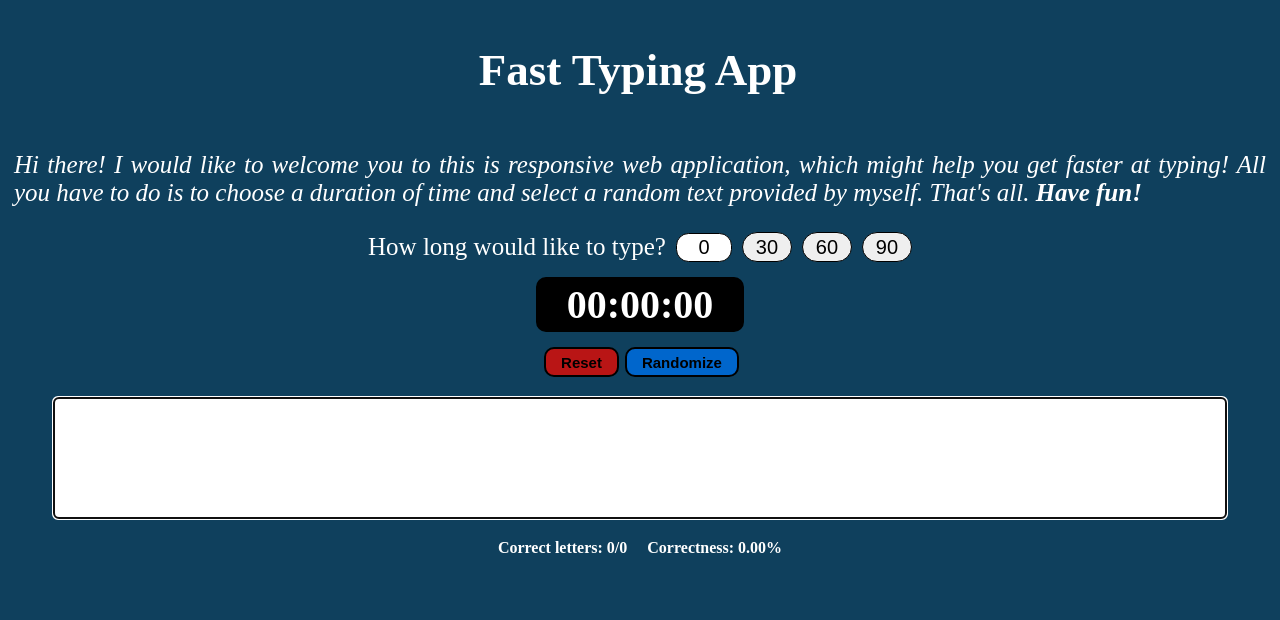
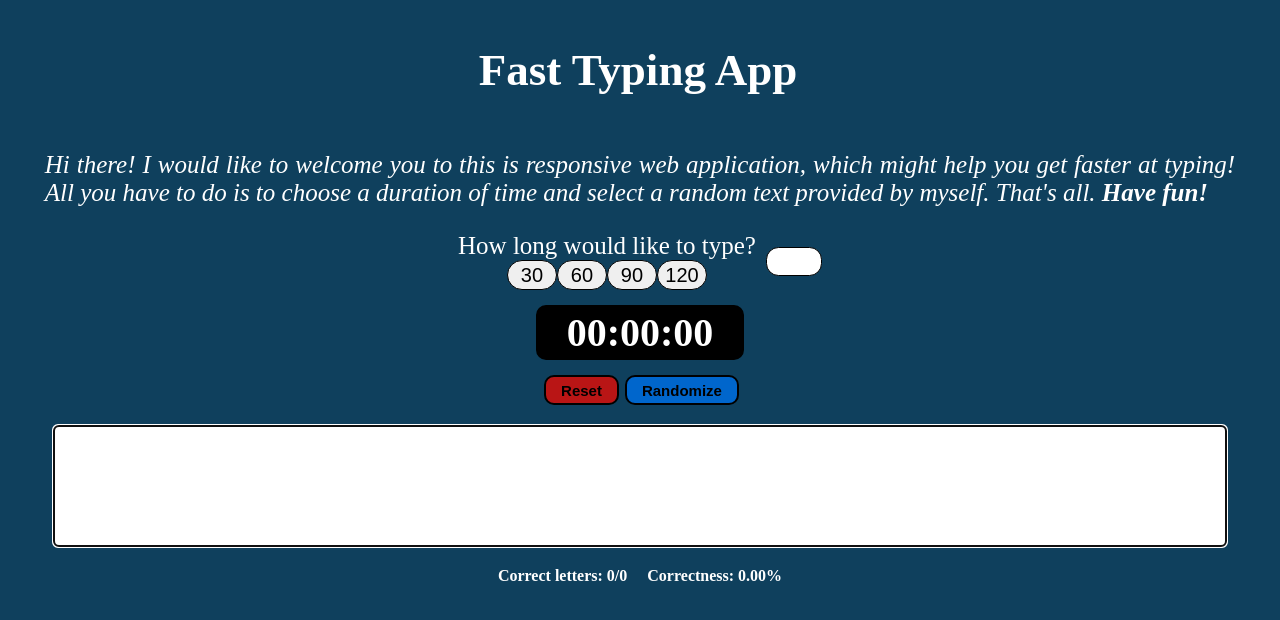
Before and after one commit to Paveu99/Fast-Typing-App, a React (Vite) app: page / in a window 1280 px wide. Shown: the top 620 px of the page. Built offline with nearby package versions, Linux system fonts and the light colour scheme.

Commit message:
Better validation of input data:
- now values containing are no longer possible to type in

```diff
--- a/src/App.tsx
+++ b/src/App.tsx
@@ -17,19 +17,14 @@ function App() {
             <header>
                 <AppName/>
             </header>
-            <section style={{display: "flex", justifyContent: "center"}}>
+            <section style={{display: "flex", justifyContent: "center", width: "93vw", margin: 'auto'}}>
                 <Description/>
             </section>
             <section>
                 <div className="time-choosing">
+                    <div className="question">
                         <label style={{fontSize: "25px"}}>How long would like to type?</label>
-                    <input
-                        type="number"
-                        value={timeChosen}
-                        onChange={e => checkInput(Number(e.target.value))}
-                        min={20}
-                        className="time-input"
-                    />
+                        <div className="buttons">
                             <button
                                 className="time-shortcut"
                                 onClick={() => checkInput(30)}
@@ -49,8 +44,33 @@ function App() {
                             >
                                 90
                             </button>
+                            <button
+                                className="time-shortcut"
+                                value={90}
+                                onClick={() => checkInput(120)}
+                            >
+                                120
+                            </button>
                         </div>
-                <InputCheck option={timeChosen}/>
+                    </div>
+                    <input
+                        type="number"
+                        value={(timeChosen < 1) ? '' : timeChosen}
+                        onChange={(e) => {
+                            const rawValue = e.target.value;
+
+                            if (/^\d*$/.test(rawValue) || rawValue === '') {
+                                const newValue = rawValue === '' ? 0 : Math.min(Number(rawValue), 999);
+                                checkInput(newValue);
+                            }
+                        }}
+                        className="time-input"
+                        max={999}
+                    />
+                </div>
+                <InputCheck
+                    option={timeChosen}
+                />
             </section>
         </div>
     )
```
Lines whose indentation alone changed are shown as unchanged.
